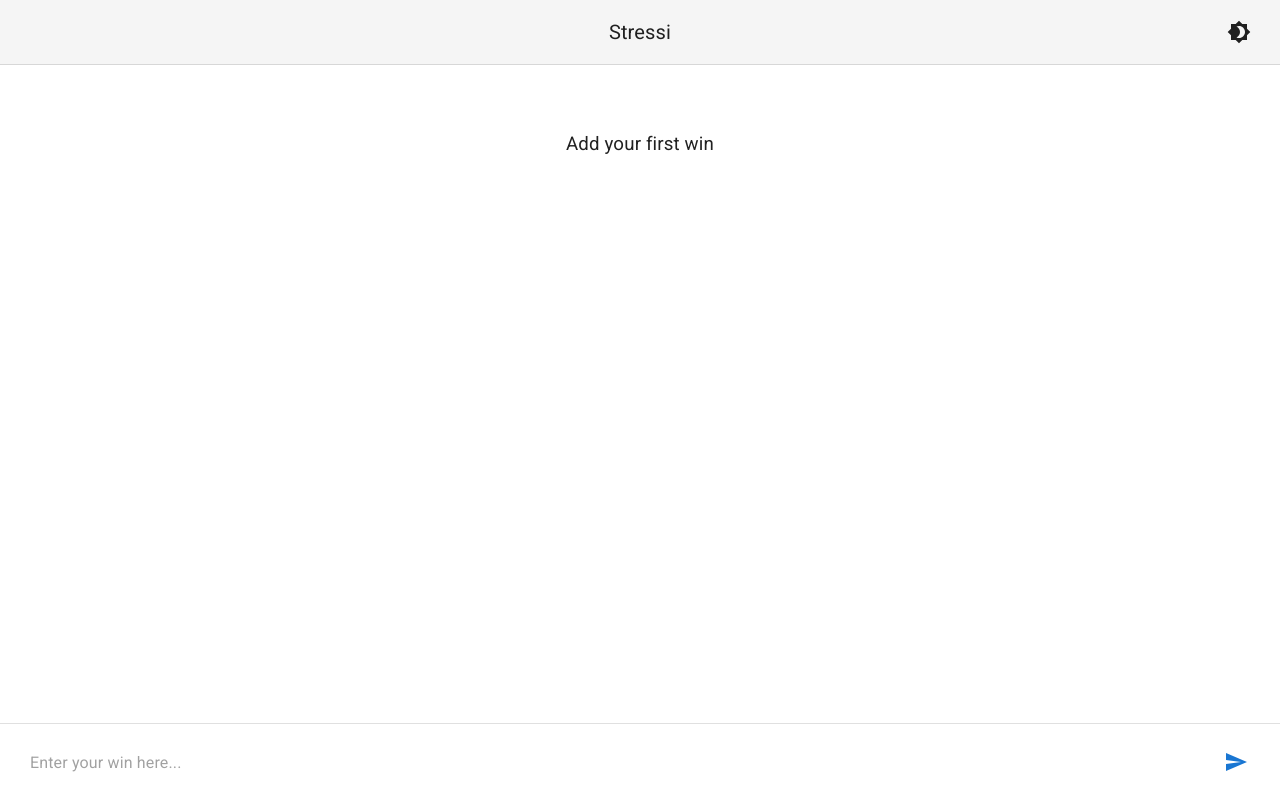
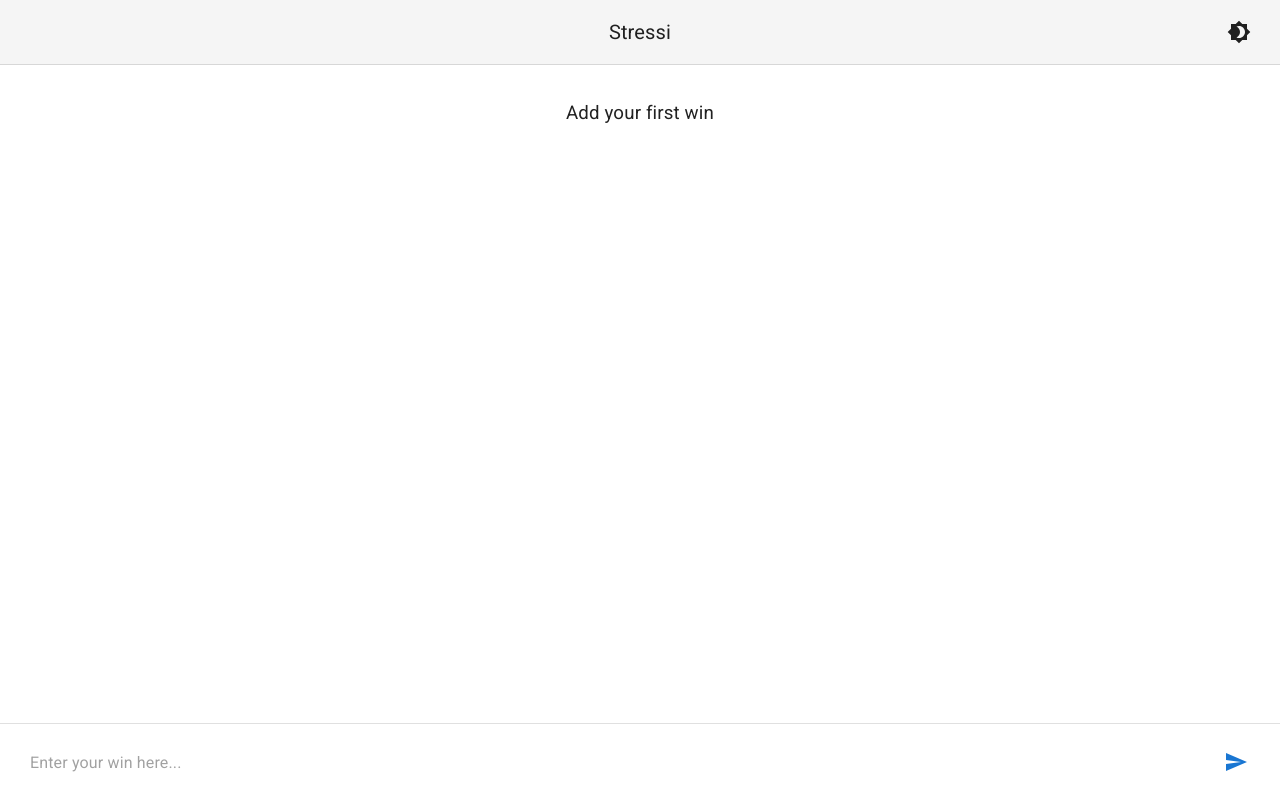
Before and after one commit to ten-engineers/stressi, a React (Vite) app: page / in a window 1280 px wide. Built offline with nearby package versions, Linux system fonts and the light colour scheme.

Commit message:
Fix scroll issue: top wins visible when scrolling with many entries
- Change marginTop to paddingTop for proper content spacing
- Update minHeight to 100vh for consistent scrolling behavior
- Ensures top wins are not hidden under fixed header

```diff
--- a/src/App.jsx
+++ b/src/App.jsx
@@ -148,9 +148,9 @@ function App() {
       />
 
       <Box sx={{
-        marginTop: '80px',
+        paddingTop: '80px',
         paddingBottom: '100px',
-        minHeight: 'calc(100vh - 180px)'
+        minHeight: '100vh'
       }}>
         <WinsList
           groupedWins={groupedWins}
```
